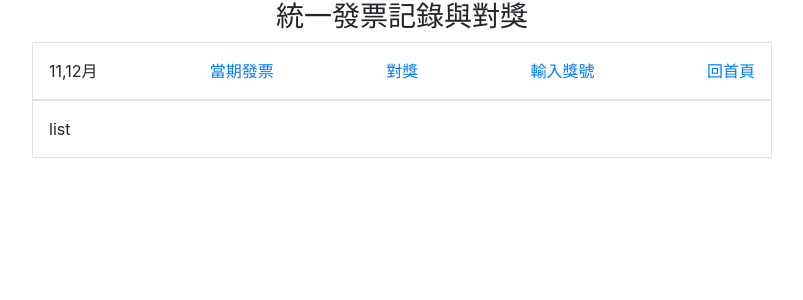
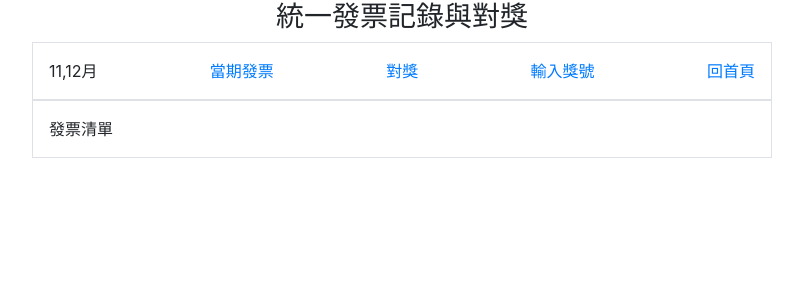
Before and after one commit to wdaweb/invoice-hernameisgreen, a PHP site: page /?do=invoice_list in a window 1280 px wide. Shown: the top 300 px of the page, without its empty margins (238-1041 px from the left). Run offline with PHP 8.4, Linux system fonts and the light colour scheme.

Commit message:
modified a word

```diff
--- a/invoice_list.php
+++ b/invoice_list.php
@@ -1 +1 @@
-list
+發票清單
```
